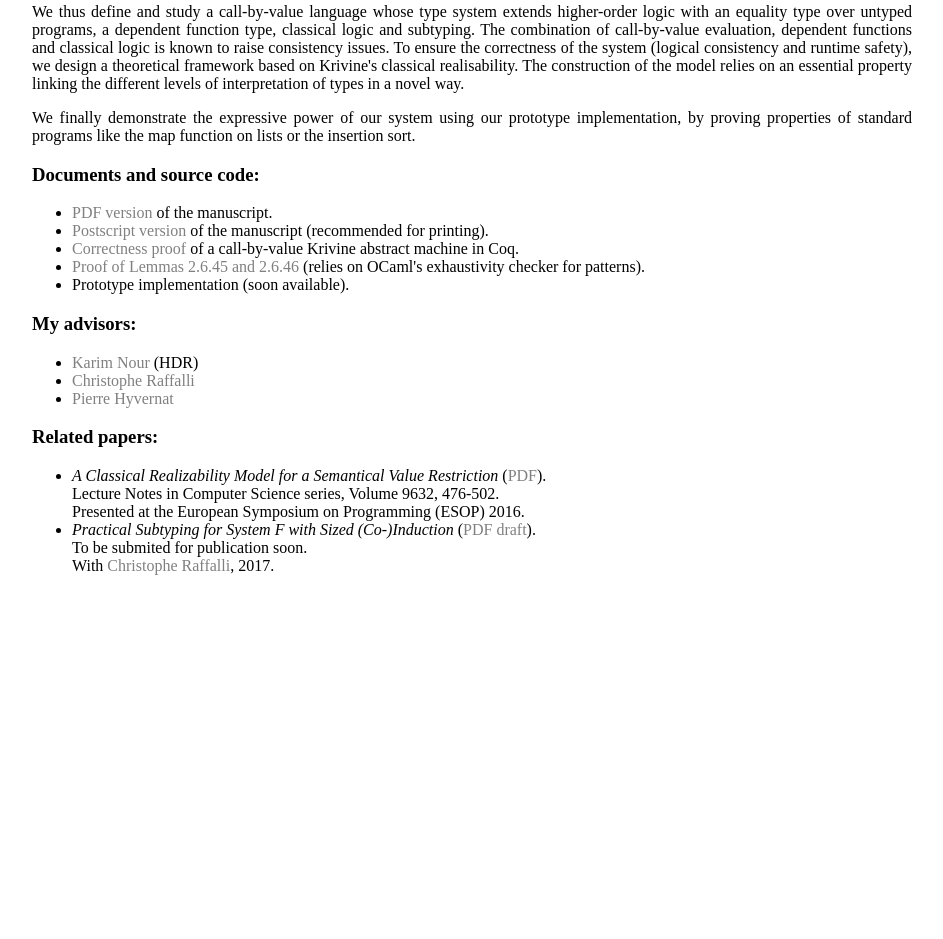
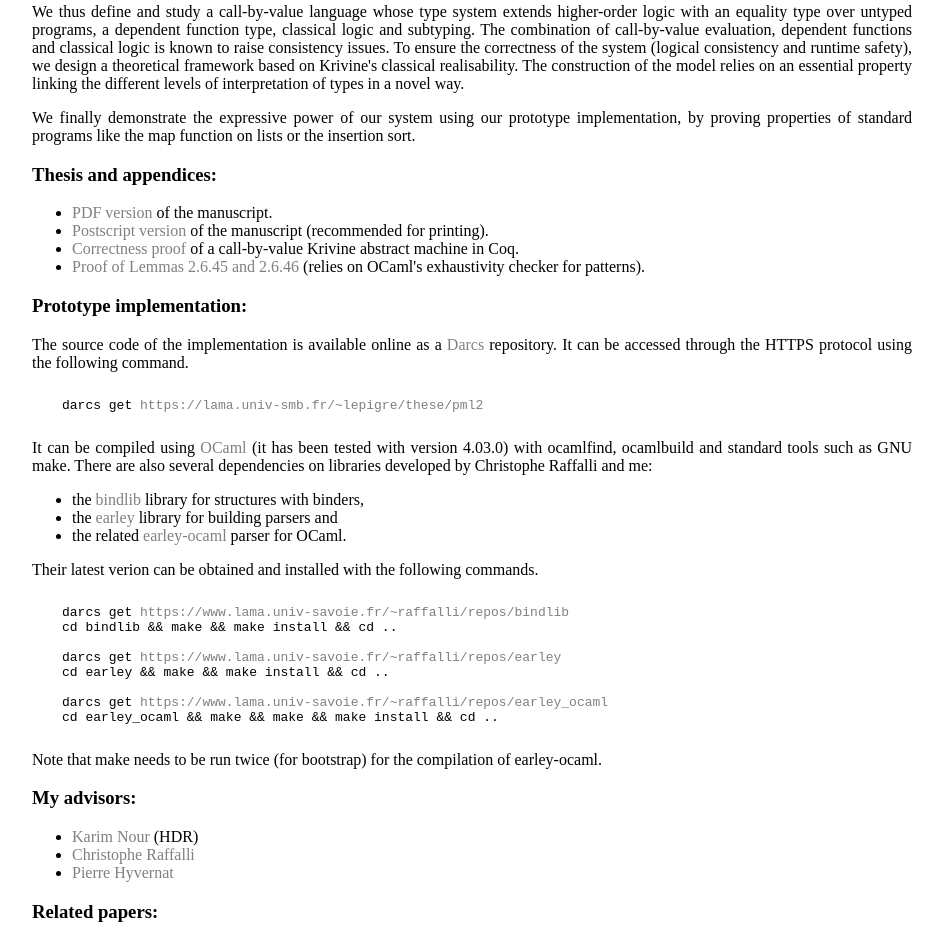
Before and after one commit to rlepigre/phd, a plain HTML site: page www/index.html in a window 1280 px wide. Shown: the part 315-1254 px from the top of the page, without its empty margins (168-1111 px from the left). Before the commit the page ends 946 px from the top, so only its background shows below. Drawn offline with Linux system fonts and the light colour scheme.

Commit message:
Corrections to cover + some stuff + webpage

```diff
--- a/www/index.html
+++ b/www/index.html
@@ -1,5 +1,5 @@
 <!DOCTYPE html>
-<html>
+<html lang="en">
   <head>
     <meta charset="UTF-8">
     <title>Rodolphe Lepigre's PhD Thesis</title>
@@ -9,6 +9,7 @@
       html, body { max-width : 920px; margin : auto; padding : 20px; }
       a { text-decoration : none; color : grey; }
       a:hover { color : red; }
+      pre { padding : 10px; margin-left : 20px; }
     </style>
   </head>
   <body>
@@ -48,7 +49,7 @@
       implementation, by proving properties of standard programs like the map
       function on lists or the insertion sort.
     </p>
-    <h3>Documents and source code:</h3>
+    <h3>Thesis and appendices:</h3>
     <ul>
       <li>
         <a href="manuscript_lepigre.pdf">PDF version</a> of the manuscript.
@@ -65,10 +66,41 @@
         <a href="classification.ml">Proof of Lemmas 2.6.45 and 2.6.46</a>
         (relies on OCaml's exhaustivity checker for patterns).
       </li>
-      <li>
-        Prototype implementation (soon available).
-      </li>
     </ul>
+    <h3>Prototype implementation:</h3>
+    <p>
+      The source code of the implementation is available online as a
+      <a href="https://darcs.net">Darcs</a> repository. It can be accessed
+      through the HTTPS protocol using the following command.
+    </p>
+    <pre>darcs get <a href="https://lama.univ-smb.fr/~lepigre/these/pml2">https://lama.univ-smb.fr/~lepigre/these/pml2</a></pre>
+    <p>
+      It can be compiled using <a href="https://ocaml.org">OCaml</a> (it has
+      been tested with version 4.03.0) with ocamlfind, ocamlbuild and standard
+      tools such as GNU make. There are also several dependencies on libraries
+      developed by Christophe Raffalli and me:
+    </p>
+    <ul>
+      <li>the <a href="https://www.lama.univ-savoie.fr/~raffalli/bindlib">bindlib</a> library for structures with binders,</li>
+      <li>the <a href="https://lama.univ-savoie.fr/~raffalli/earley">earley</a> library for building parsers and</li>
+      <li>the related <a href="https://lama.univ-savoie.fr/~raffalli/earley">earley-ocaml</a> parser for OCaml.</li>
+    </ul>
+    <p>
+      Their latest verion can be obtained and installed with the following
+      commands.
+    </p>
+    <pre>darcs get <a href="https://www.lama.univ-savoie.fr/~raffalli/repos/bindlib">https://www.lama.univ-savoie.fr/~raffalli/repos/bindlib</a>
+cd bindlib &amp;&amp; make &amp;&amp; make install &amp;&amp; cd ..
+
+darcs get <a href="https://www.lama.univ-savoie.fr/~raffalli/repos/earley">https://www.lama.univ-savoie.fr/~raffalli/repos/earley</a>
+cd earley &amp;&amp; make &amp;&amp; make install &amp;&amp; cd ..
+
+darcs get <a href="https://www.lama.univ-savoie.fr/~raffalli/repos/earley_ocaml">https://www.lama.univ-savoie.fr/~raffalli/repos/earley_ocaml</a>
+cd earley_ocaml &amp;&amp; make &amp;&amp; make &amp;&amp; make install &amp;&amp; cd ..</pre>
+    <p>
+      Note that make needs to be run twice (for bootstrap) for the compilation
+      of earley-ocaml.
+    </p>
     <h3>My advisors:</h3>
     <ul>
       <li><a href="https://lama.univ-savoie.fr/~nour">Karim Nour</a> (HDR)</li>
```
Also changed, not shown: 15 other files.
